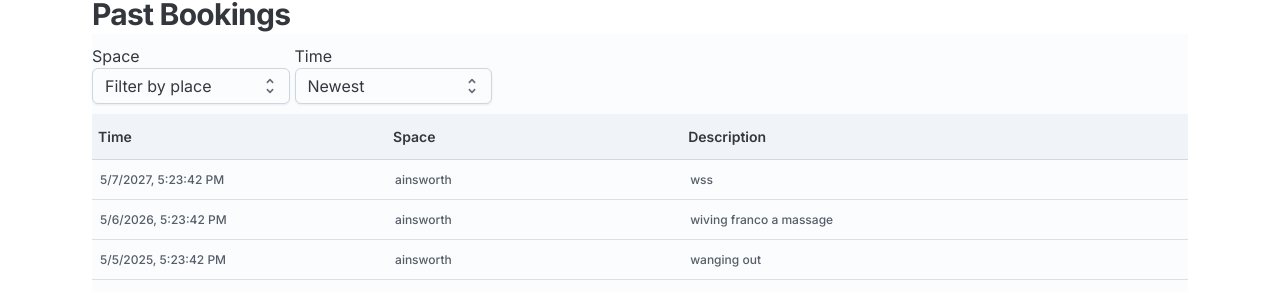
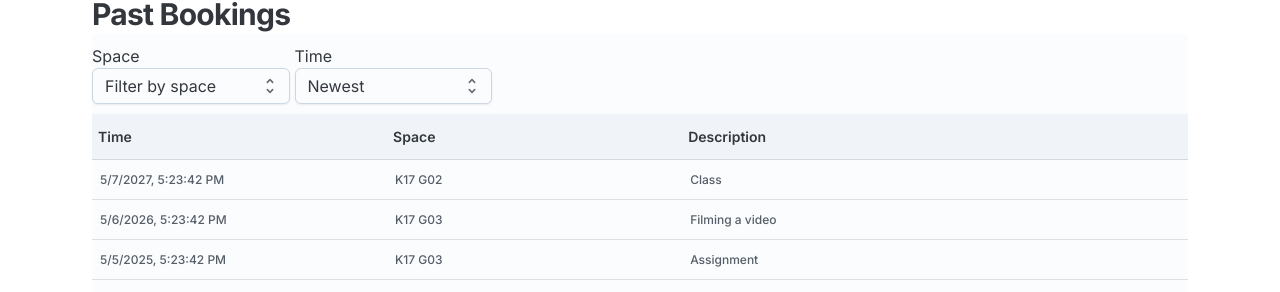
Before and after one commit to unsw-cse-comp99-3900/capstone-project-3900h13bfrancophiles, a Next.js app in the folder frontend/: page /dashboard in a window 1280 px wide. Shown: the part 653-945 px from the top of the page. Built offline with nearby package versions, Linux system fonts and the light colour scheme.

Commit message:
small fixes to past bookings

```diff
--- a/frontend/app/components/PastBookings.tsx
+++ b/frontend/app/components/PastBookings.tsx
@@ -29,19 +29,19 @@ export default function PastBookings() {
   }
 
   const rows = [
-    createData(1, new Date(2021, 4, 1, 17, 23, 42, 11), "ainsworth", "thesis"),
-    createData(2, new Date(2022, 4, 2, 17, 23, 42, 11), "ainsworth", "hanging out"),
-    createData(3, new Date(2023, 4, 3, 17, 23, 42, 11), "ainsworth", "giving franco a massage"),
-    createData(4, new Date(2024, 4, 4, 17, 23, 42, 11), "farnsworth", "wesis"),
-    createData(5, new Date(2025, 4, 5, 17, 23, 42, 11), "ainsworth", "wanging out"),
-    createData(6, new Date(2026, 4, 6, 17, 23, 42, 11), "ainsworth", "wiving franco a massage"),
-    createData(7, new Date(2027, 4, 7, 17, 23, 42, 11), "ainsworth", "wss"),
+    createData(1, new Date(2021, 4, 1, 17, 23, 42, 11), "K17 G03", "Thesis"),
+    createData(2, new Date(2022, 4, 2, 17, 23, 42, 11), "K17 G03", "Gaming"),
+    createData(3, new Date(2023, 4, 3, 17, 23, 42, 11), "K17 G02", "Society event"),
+    createData(4, new Date(2024, 4, 4, 17, 23, 42, 11), "K17 G02", "Working"),
+    createData(5, new Date(2025, 4, 5, 17, 23, 42, 11), "K17 G03", "Assignment"),
+    createData(6, new Date(2026, 4, 6, 17, 23, 42, 11), "K17 G03", "Filming a video"),
+    createData(7, new Date(2027, 4, 7, 17, 23, 42, 11), "K17 G02", "Class"),
   ];
-  const places = rows.map((a) => a.space).sort().filter((item, pos, ary) => !pos || item != ary[pos - 1]);
+  const spaces = rows.map((a) => a.space).sort().filter((item, pos, ary) => !pos || item != ary[pos - 1]);
 
   const [page, setPage] = React.useState(0);
   const [rowsPerPage, setRowsPerPage] = React.useState(5);
-  const [selectedPlaces, setSelectedPlaces] = React.useState(places);
+  const [selectedSpaces, setSelectedSpaces] = React.useState(spaces);
   const [filteredRows, setFilteredRows] = React.useState(rows.sort((a, b) => a.time < b.time ? 1 : -1));
   const [sortNewest, setSortNewest] = React.useState(true);
 
@@ -68,7 +68,7 @@ export default function PastBookings() {
 
   const handleChangeFilter = (event: any) => {
     const value = event.target.value;
-    setSelectedPlaces(selectedPlaces.includes(value) ? selectedPlaces.filter(i => i != value) : [...selectedPlaces, value])
+    setSelectedSpaces(selectedSpaces.includes(value) ? selectedSpaces.filter(i => i != value) : [...selectedSpaces, value])
   }
 
   const handleChangeSort = (event: React.SyntheticEvent | null, newValue: string | null,) => {
@@ -76,8 +76,8 @@ export default function PastBookings() {
   }
 
   React.useEffect(() => {
-    setFilteredRows(rows.filter(r => selectedPlaces.includes(r.space)).sort((a, b) => a.time < b.time ? (sortNewest ? 1 : -1) : (sortNewest ? -1 : 1)))
-  }, [selectedPlaces, sortNewest])
+    setFilteredRows(rows.filter(r => selectedSpaces.includes(r.space)).sort((a, b) => a.time < b.time ? (sortNewest ? 1 : -1) : (sortNewest ? -1 : 1)))
+  }, [selectedSpaces, sortNewest])
 
   const getLabelDisplayedRowsTo = () => {
     if (filteredRows.length === -1) {
@@ -95,16 +95,16 @@ export default function PastBookings() {
         Space
         <Select
           sx={{ flex: 1 }}
-          placeholder="Filter by place"
+          placeholder="Filter by space"
           multiple
         >
-          {places.map((place) => (
+          {spaces.map((space) => (
             <MenuItem>
               <Checkbox
-                checked={selectedPlaces.includes(place)}
+                checked={selectedSpaces.includes(space)}
                 onChange={(event) => handleChangeFilter(event)}
-                label={place}
-                value={place}
+                label={space}
+                value={space}
               />
             </MenuItem>
           ))}
@@ -146,8 +146,8 @@ export default function PastBookings() {
           .slice(page * rowsPerPage, page * rowsPerPage + rowsPerPage)
           .map((row) => (
             <tr key={row.id}>
-              <td>
-                <Typography level="body-xs">{row.time.toLocaleString()}</Typography>
+              <td >
+                <Typography level="body-xs" suppressHydrationWarning>{row.time.toLocaleString()}</Typography>
               </td>
               <td>
                 <Typography level="body-xs">{row.space}</Typography>
```
